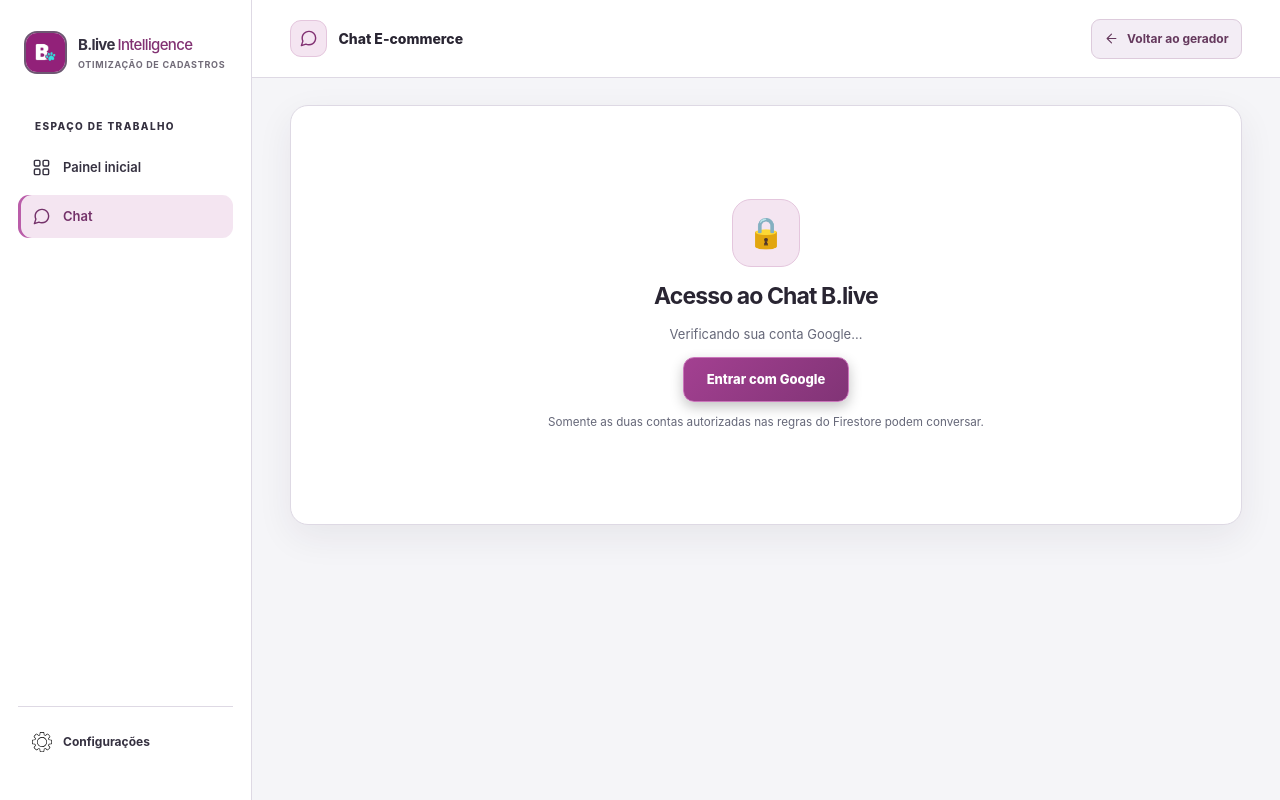
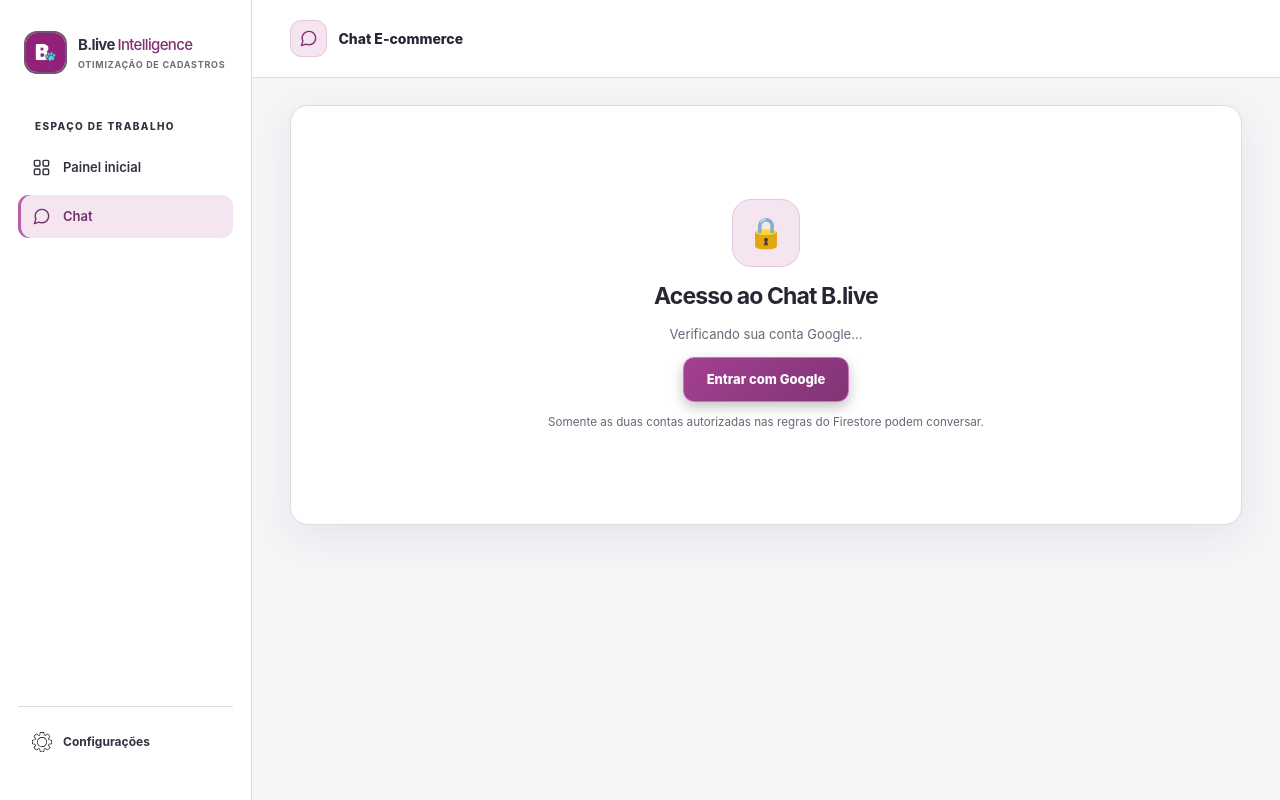
Before and after one commit to Mateuscorrealana/-Gerador-Inteligente-de-Produtos, a website: page chat.html in a window 1280 px wide. Drawn offline with Linux system fonts and the light colour scheme; no server answers.

Commit message:
Removendo botao de voltar ao painel inicial

```diff
--- a/chat.html
+++ b/chat.html
@@ -260,13 +260,6 @@
             Sair
           </button>
 
-          <a class="voltar" href="./index.html#inicio">
-            <svg class="ico">
-              <use href="#ico-seta" />
-            </svg>
-            <span>Voltar ao gerador</span>
-          </a>
-
         </div>
 
       </header>
```
